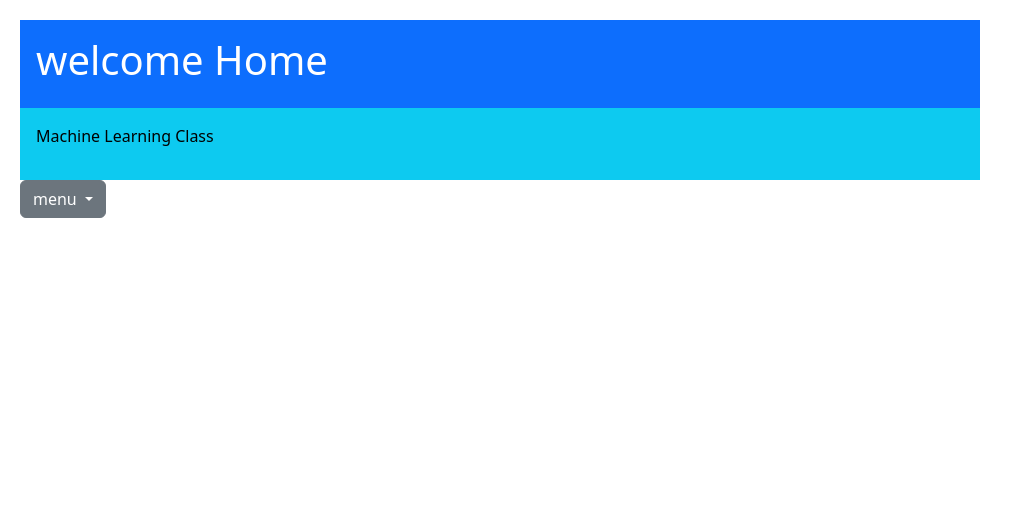
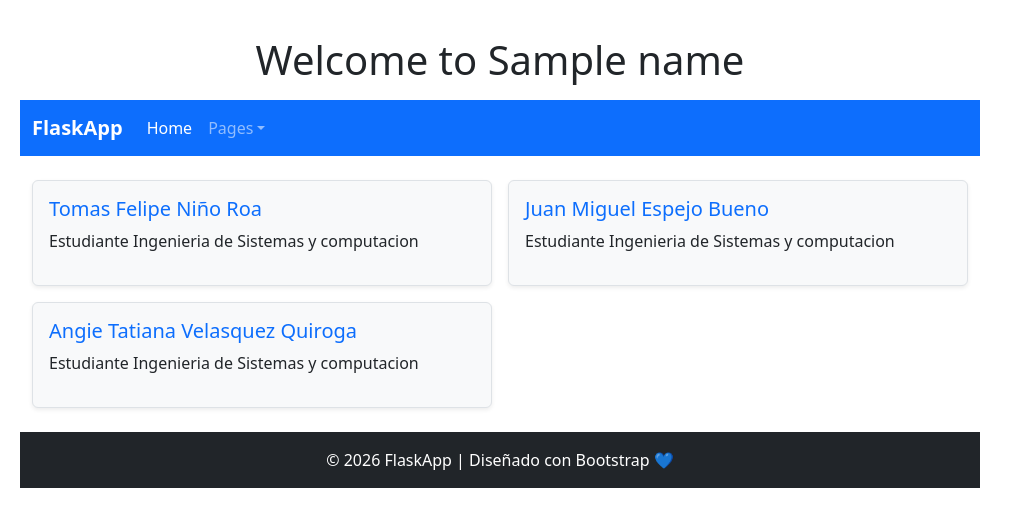
Before and after one commit to angievelasquez-20/machinepython, a Flask app: template templates/home.html in a window 1280 px wide. Shown: the top 527 px of the page, without its empty margins (0-1023 px from the left). Run offline with Flask 3, Linux system fonts and the light colour scheme; the template is opened without the code that fills it: most values are stand-ins (such as "Sample title", 1, 10 or a date in 2020).

Commit message:
Business cards were added to the homepage

```diff
--- a/templates/home.html
+++ b/templates/home.html
@@ -9,12 +9,22 @@
 <link href="https://cdn.jsdelivr.net/npm/bootstrap@5.3.8/dist/css/bootstrap.min.css" rel="stylesheet" integrity="sha384-sRIl4kxILFvY47J16cr9ZwB07vP4J8+LH7qKQnuqkuIAvNWLzeN8tE5YBujZqJLB" crossorigin="anonymous">
 <body>
 
-<div class="text-bg-primary p-3"><h1> welcome Home </h1></div>
-<div class="text-bg-info p-3"><p> Machine Learning Class</p></div>
-    <div class="dropdown">
-  <a class="btn btn-secondary dropdown-toggle" href="#" role="button" data-bs-toggle="dropdown" aria-expanded="false">
-    menu
-  </a>
+  <h1 class="text-center my-3">Welcome to {{name}}</h1>
+
+  <!-- Navbar con colores Bootstrap -->
+  <nav class="navbar navbar-expand-lg navbar-dark bg-primary">
+    <div class="container-fluid">
+      <a class="navbar-brand fw-bold" href="#">FlaskApp</a>
+      <button class="navbar-toggler" type="button" data-bs-toggle="collapse" data-bs-target="#navbarSupportedContent">
+        <span class="navbar-toggler-icon"></span>
+      </button>
+      <div class="collapse navbar-collapse" id="navbarSupportedContent">
+        <ul class="navbar-nav me-auto mb-2 mb-lg-0">
+          <li class="nav-item">
+            <a class="nav-link active" aria-current="page" href="/">Home</a>
+          </li>
+          <li class="nav-item dropdown">
+            <a class="nav-link dropdown-toggle" href="#" role="button" data-bs-toggle="dropdown">Pages</a>
 
             <ul class="dropdown-menu">
                   <li><a class="dropdown-item" href="/FirstPage">Firstpage</a></li>
@@ -22,9 +32,42 @@
                   <li><a class="dropdown-item" href="/linearRegresion">Linear Regression</a></li>
                   <li><a class="dropdown-item" href="/logisticRegression">Logistic Regression</a></li>
                   <li><a class="dropdown-item" href="/thirdPage">Predictive Maintenance</a></li>
-
+            </ul>
+          </li>
         </ul>
       </div>
-<script src="https://cdn.jsdelivr.net/npm/bootstrap@5.3.8/dist/js/bootstrap.bundle.min.js" integrity="sha384-FKyoEForCGlyvwx9Hj09JcYn3nv7wiPVlz7YYwJrWVcXK/BmnVDxM+D2scQbITxI" crossorigin="anonymous"></script>
+    </div>
+  </nav>
+
+  <!-- Contenido con dos columnas en PC y una en celular -->
+  <div class="container my-4">
+    <div class="row g-3">
+      <div class="col-md-6 col-12">
+        <div class="p-3 bg-light border rounded shadow-sm">
+          <h5 class="text-primary">Tomas Felipe Niño Roa</h5>
+          <p>Estudiante Ingenieria de Sistemas y computacion</p>
+        </div>
+      </div>
+      <div class="col-md-6 col-12">
+        <div class="p-3 bg-light border rounded shadow-sm">
+          <h5 class="text-primary">Juan Miguel Espejo Bueno</h5>
+          <p>Estudiante Ingenieria de Sistemas y computacion</p>
+        </div>
+      </div>
+      <div class="col-md-6 col-12">
+        <div class="p-3 bg-light border rounded shadow-sm">
+          <h5 class="text-primary">Angie Tatiana Velasquez Quiroga</h5>
+          <p>Estudiante Ingenieria de Sistemas y computacion</p>
+        </div>
+      </div>
+    </div>
+  </div>
+
+  <!-- Footer -->
+  <footer class="bg-dark text-white text-center py-3 mt-4">
+    <p class="mb-0">© 2026 FlaskApp | Diseñado con Bootstrap 💙</p>
+  </footer>
+
+  <script src="https://cdn.jsdelivr.net/npm/bootstrap@5.3.0/dist/js/bootstrap.bundle.min.js"></script>
 </body>
 </html>
```
Also changed, not shown: static/logistic_plot.png, static/plot.png. Lines whose indentation alone changed are shown as unchanged.
